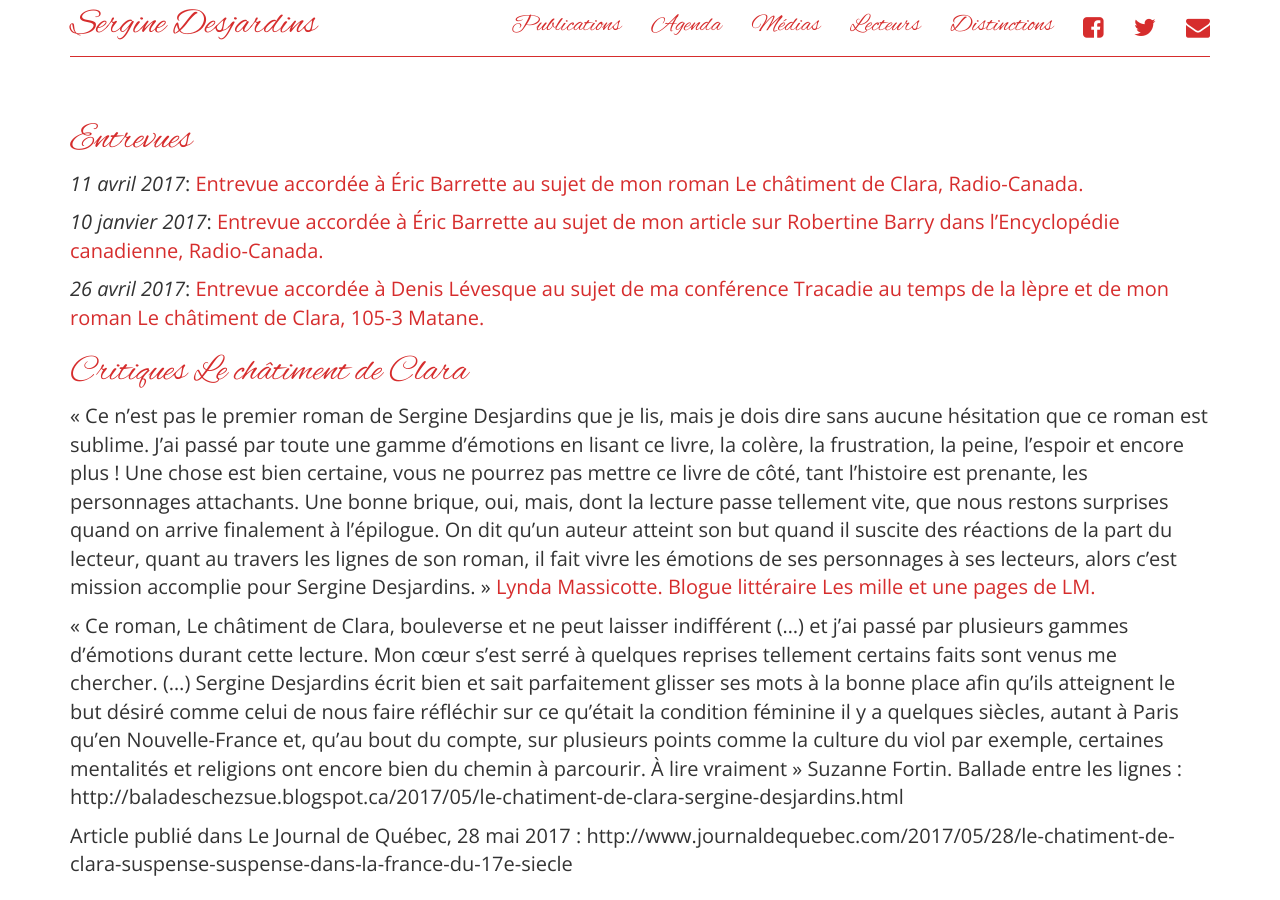
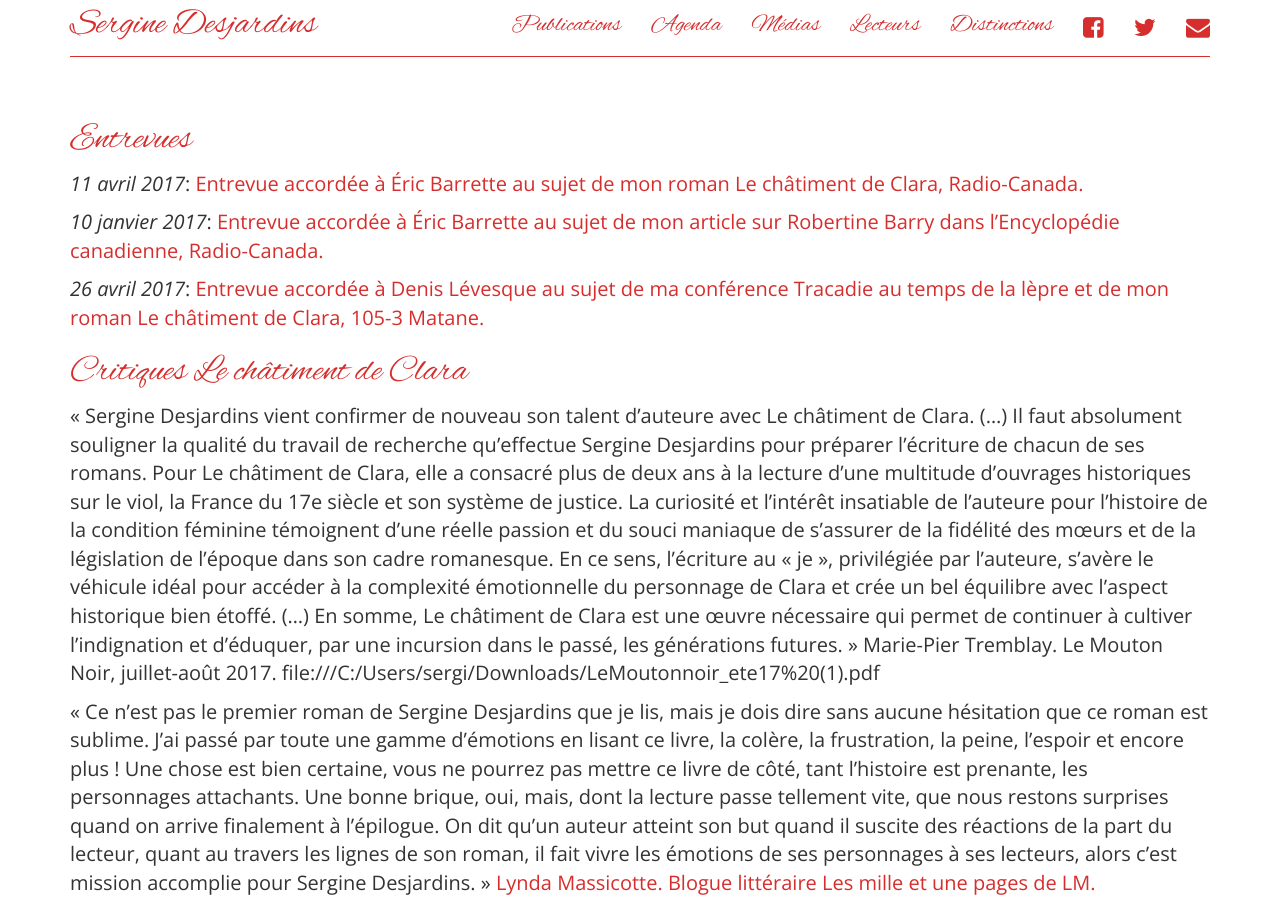
Before and after one commit to serginedesjardins/serginedesjardins.github.io, a Jekyll site: the page built from medias.md, in a window 1280 px wide and 900 px high. Built offline with Jekyll 4.4.1, drawn with Linux system fonts in a browser that asks for light colours; nearby versions of some CDN libraries.

Commit message:
Critique dans Le Mouton Noir

```diff
--- a/medias.md
+++ b/medias.md
@@ -13,6 +13,8 @@ permalink: /medias/
 *26 avril 2017*: [Entrevue accordée à Denis Lévesque au sujet de ma conférence Tracadie au temps de la lèpre et de mon roman Le châtiment de Clara, 105-3 Matane.](http://sergine-desjardins.com/files/2017-entrevue.mp3)
 
 # Critiques Le châtiment de Clara
+
+« Sergine Desjardins vient confirmer de nouveau son talent d’auteure avec Le châtiment de Clara. (…) Il faut absolument souligner la qualité du travail de recherche qu’effectue Sergine Desjardins pour préparer l’écriture de chacun de ses romans. Pour Le châtiment de Clara, elle a consacré plus de deux ans à la lecture d’une multitude d’ouvrages historiques sur le viol, la France du 17e siècle et son système de justice. La curiosité et l’intérêt insatiable de l’auteure pour l’histoire de la condition féminine témoignent d’une réelle passion et du souci maniaque de s’assurer de la fidélité des mœurs et de la législation de l’époque dans son cadre romanesque. En ce sens, l’écriture au « je », privilégiée par l’auteure, s’avère le véhicule idéal pour accéder à la complexité émotionnelle du personnage de Clara et crée un bel équilibre avec l’aspect historique bien étoffé. (…) En somme, Le châtiment de Clara est une œuvre nécessaire qui permet de continuer à cultiver l’indignation et d’éduquer, par une incursion dans le passé, les générations futures. » Marie-Pier Tremblay. Le Mouton Noir, juillet-août 2017. file:///C:/Users/sergi/Downloads/LeMoutonnoir_ete17%20(1).pdf
 
 « Ce n'est pas le premier roman de Sergine Desjardins que je lis, mais je dois dire sans aucune hésitation que ce roman est sublime. J'ai passé par toute une gamme d'émotions en lisant ce livre, la colère, la frustration, la peine, l'espoir et encore plus ! Une chose est bien certaine, vous ne pourrez pas mettre ce livre de côté, tant l'histoire est prenante, les personnages attachants. Une bonne brique, oui, mais, dont la lecture passe tellement vite, que nous restons surprises quand on arrive finalement à l'épilogue. On dit qu'un auteur atteint son but quand il suscite des réactions de la part du lecteur, quant au travers les lignes de son roman, il fait vivre les émotions de ses personnages à ses lecteurs, alors c'est mission accomplie pour Sergine Desjardins. » [Lynda Massicotte. Blogue littéraire Les mille et une pages de LM.](http://lesmilleetunlivreslm.over-blog.com/2017/04/le-chatiment-de-clara-sergine-desjardins-guy-saint-jean-editeur-par-lynda-massicotte.html?utm_source=_ob_share&utm_medium=_ob_facebook&utm_campaign=_ob_sharebar)
 
```
